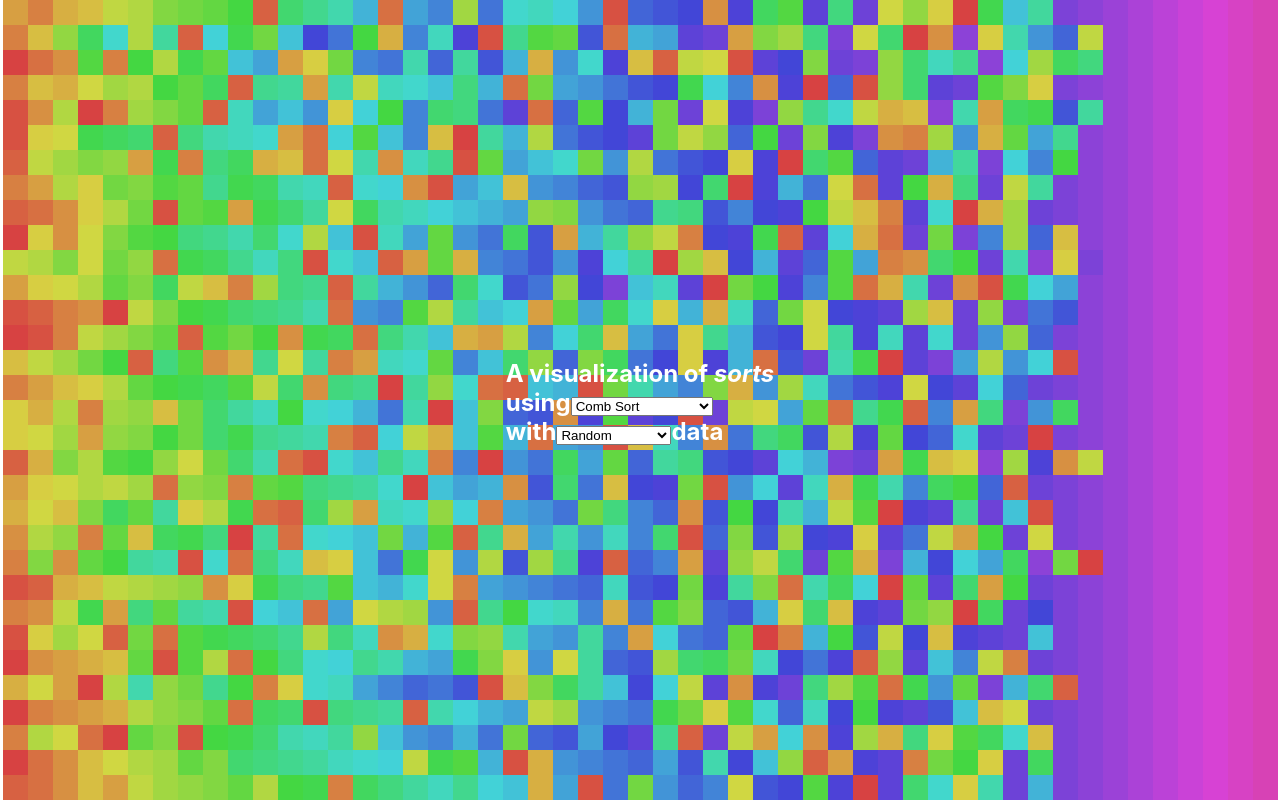
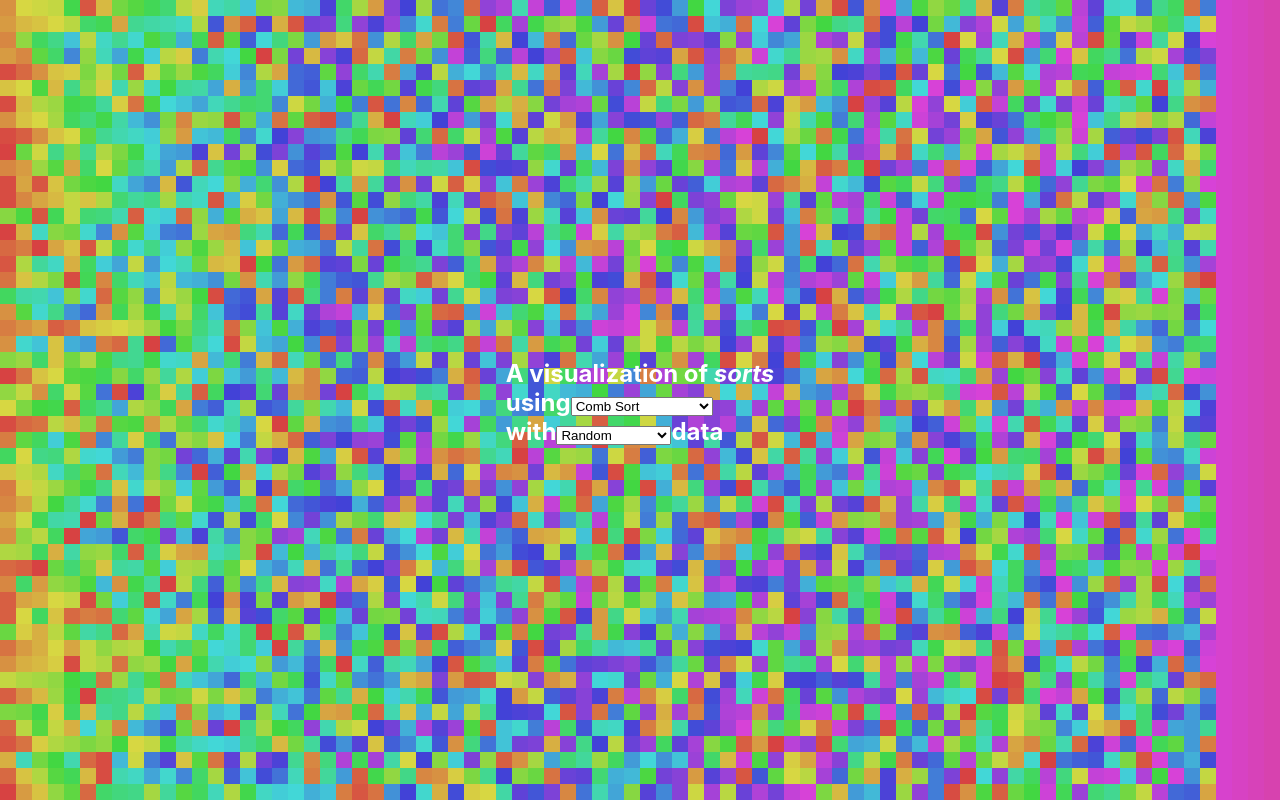
Before and after one commit to jdhrnndz/sort-algo-visualization, a React (Create React App) app: page / in a window 1280 px wide. Built offline with nearby package versions, Linux system fonts and the light colour scheme.

Commit message:
Changed tile size to fill whole screen

```diff
--- a/src/App.js
+++ b/src/App.js
@@ -8,8 +8,8 @@ import CircleCanvas from './components/CircleCanvas';
 import HexCanvas from './components/HexCanvas';
 import randomShuffle from './utils/randomShuffle';
 
-const TILE_SIZE = 25;
-const TILE_PER_ROW = Math.floor(window.innerWidth / TILE_SIZE);
+const TILE_PER_ROW = 80;
+const TILE_SIZE = window.innerWidth / TILE_PER_ROW;
 const ROW_COUNT = Math.floor(window.innerHeight / TILE_SIZE);
 
 const ARRANGEMENTS = {
--- a/src/components/SquareCanvas.js
+++ b/src/components/SquareCanvas.js
@@ -11,8 +11,8 @@ function SquareCanvas(props) {
     <div>
       <canvas
         ref={canvasRef}
-        width={window.innerWidth - (window.innerWidth % props.tileSize)}
-        height={window.innerHeight - (window.innerHeight % props.tileSize)}
+        width={window.innerWidth}
+        height={window.innerHeight}
       />
     </div>
   );
```
